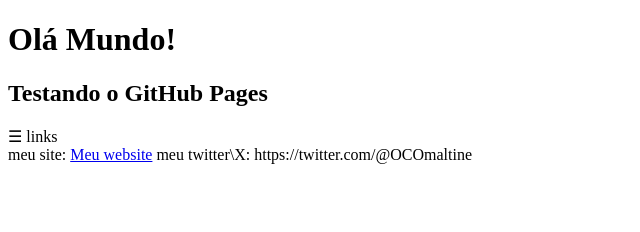
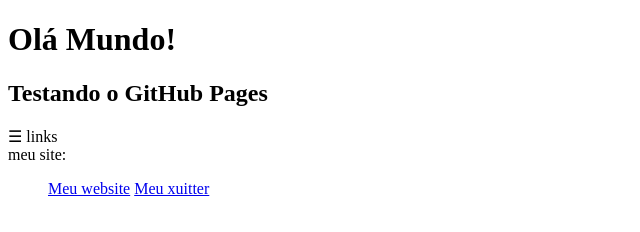
Before and after one commit to DanSouzafs/DanSouzafs.github.io, a plain HTML site: page index.html in a window 1280 px wide. Shown: the whole page, without its empty margins (0-640 px from the left). Drawn offline with Linux system fonts and the light colour scheme.

Commit message:
Update index.html
qwe

```diff
--- a/index.html
+++ b/index.html
@@ -9,11 +9,10 @@
   <h2>Testando o GitHub Pages</h2>
 
   <div class="hamburger" onclick="toggleMenu()">☰ links</div> <!-- Ícone do menu hamburger -->
-  <div class="nav-menu" id="navMenu">
     meu site:
-        <a target="_blank" href="https://dansouzafs.github.io/" title="Bom saber">Meu website</a>
-
-    meu twitter\X:
-      https://twitter.com/@OCOmaltine
+        <ul>
+          <a target="_blank" href="https://dansouzafs.github.io/" title="Bom saber">Meu website</a>
+          <a target="_blank" href="https://twitter.com/@OCOmaltine" title="Bom saber">Meu xuitter</a>
+        </ul>
 </div>
 </body>
```
